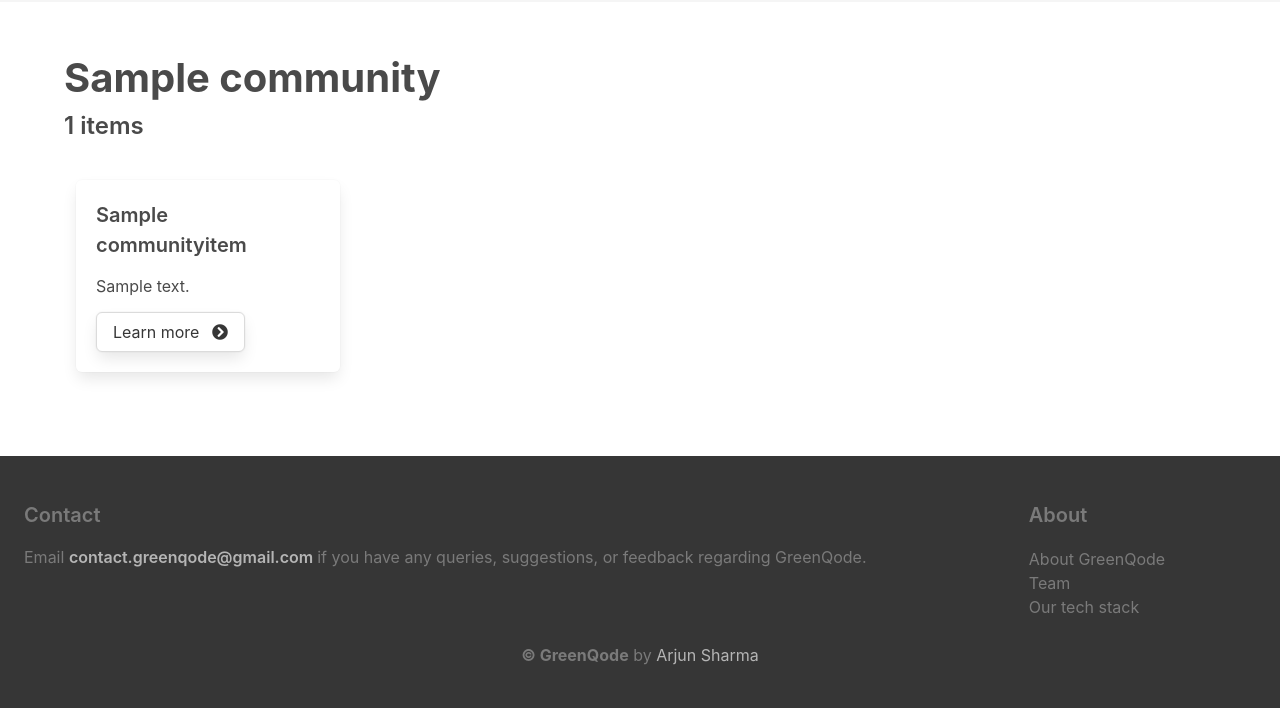
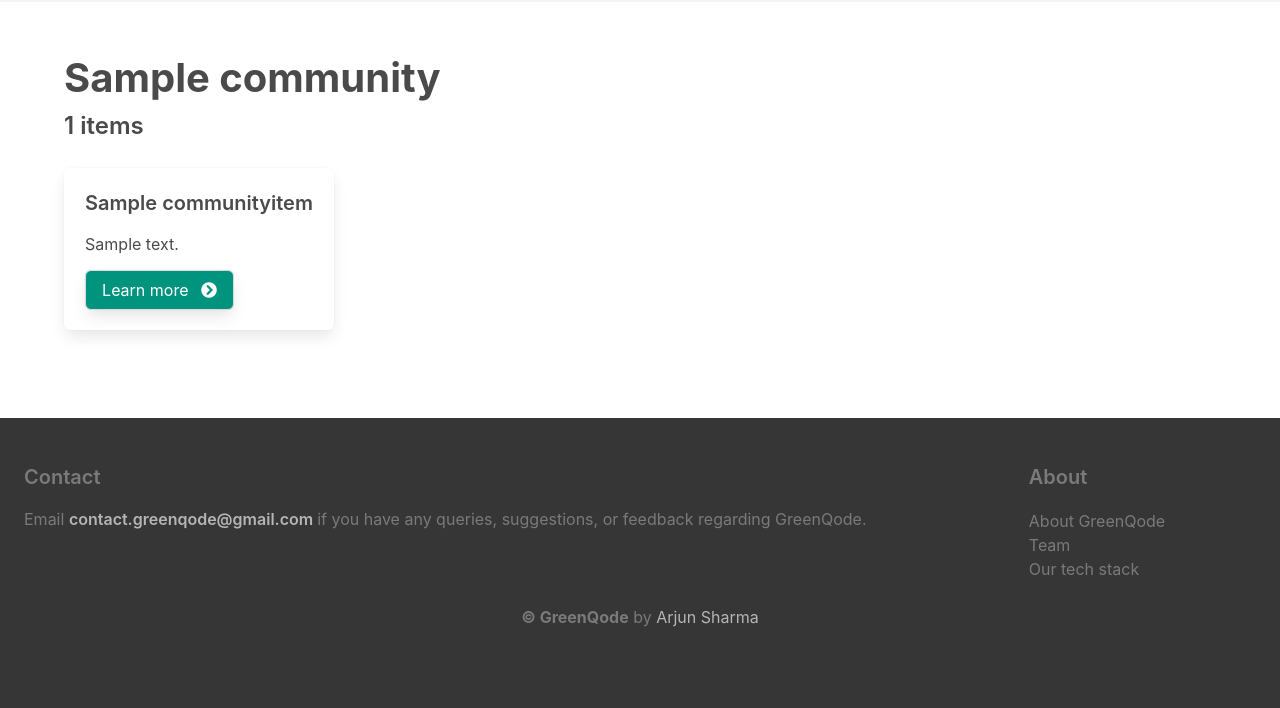
Before and after one commit to ArjunS07/greenqode, a Django app: template templates/communityDetail.html in a window 1280 px wide. Shown: the part 92-800 px from the top of the page. Run offline with Django 4.2, Linux system fonts and the light colour scheme; the template is opened without the code that fills it: values that come from a table or form of the project are taken from there, others are empty; tables that the repository leaves empty hold one stand-in row (values such as "Sample post").

Commit message:
update button

```diff
--- a/templates/communityDetail.html
+++ b/templates/communityDetail.html
@@ -27,7 +27,7 @@
 
   </div>
 
-  <div class = "container mb-5 p-3">
+  <div class = "container mb-5">
 
     <div class="columns">
 
@@ -42,7 +42,7 @@
                 <p class="is-size-6 has-text-weight-normal has-text-left item-desc mt-3 mb-3"> {{ item.description }}</p>
 
                 <a href="{{ item.get_absolute_url }}">
-                  <button class="box button is-responsive hvr-icon-forward">
+                  <button class="box button is-responsive hvr-icon-forward has-background-primary-dark has-text-white">
                     <span class = "mr-2"> Learn more </span>
                     <i class="fa fa-chevron-circle-right hvr-icon"></i>
                   </button>
```
